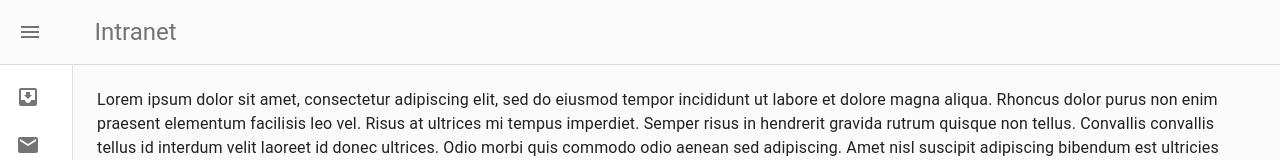
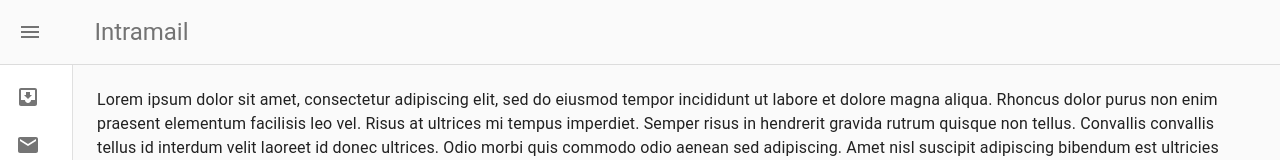
Before and after one commit to waveslin/Intramail, a React (Create React App) app: page / in a window 1280 px wide. Shown: the top 160 px of the page. Built offline with nearby package versions, Linux system fonts and the light colour scheme.

Commit message:
rename project

```diff
--- a/package.json
+++ b/package.json
@@ -1,5 +1,5 @@
 {
-  "name": "intranet",
+  "name": "intramail",
   "version": "0.1.0",
   "private": true,
   "dependencies": {
--- a/public/index.html
+++ b/public/index.html
@@ -6,7 +6,7 @@
     <meta name="viewport" content="width=device-width, initial-scale=1" />
     <meta name="theme-color" content="#000000" />
     <meta name="description" content="private communication in the team" />
-    <title>Intranet</title>
+    <title>Intramail</title>
   </head>
   <body>
     <noscript>You need to enable JavaScript to run this app.</noscript>
--- a/src/Main.tsx
+++ b/src/Main.tsx
@@ -130,7 +130,7 @@ const Main = () => {
             <MenuIcon />
           </IconButton>
             <Typography variant="h5" className={classes.topic} noWrap>
-              Intranet
+            Intramail
             </Typography>
         </Toolbar>
       </AppBar>
```
